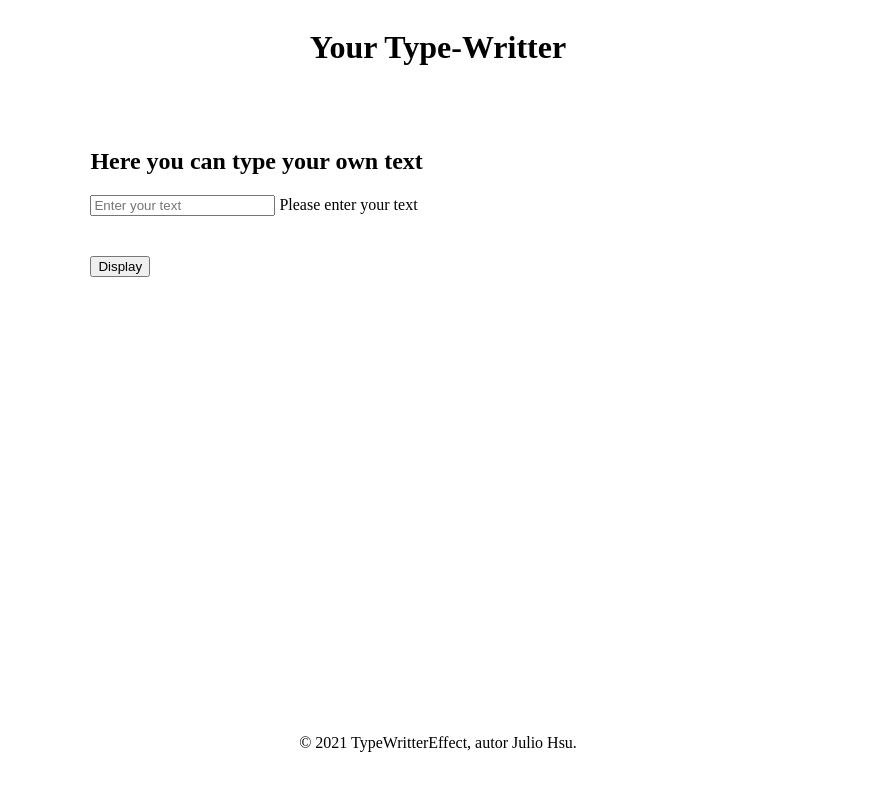
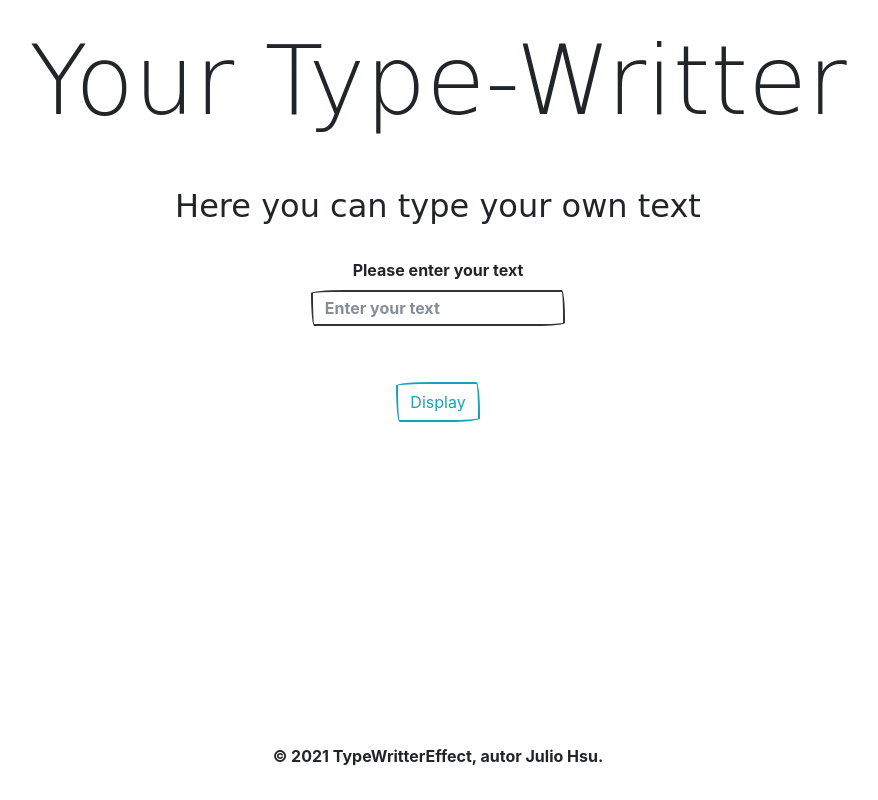
Before and after one commit to juliohsu/TypeWritterSite, a plain HTML site: page index.html in a window 1280 px wide. Shown: the whole page, without its empty margins (202-1080 px from the left). Drawn offline with nearby package versions, Linux system fonts and the light colour scheme; a web font is replaced by a local one.

Commit message:
change bootstrap

```diff
--- a/index.html
+++ b/index.html
@@ -4,7 +4,7 @@
     <meta charset="UTF-8" />
     <meta http-equiv="X-UA-Compatible" content="IE=edge" />
     <meta name="viewport" content="width=device-width, initial-scale=1.0" />
-    <link rel="stylesheet" href="../bootswatch/morph.min.css" />
+    <link rel="stylesheet" href="https://cdn.jsdelivr.net/npm/bootswatch@4.5.2/dist/sketchy/bootstrap.min.css" />
     <link rel="stylesheet" href="./style.css" />
     <title>TypeWritterOnline</title>
   </head>
@@ -18,14 +18,14 @@
             <h2>Here you can type your own text</h2>
           </label>
 
-          <div class="form-floating mt-3 d-flex flex-column">
+          <div class="form-floating mt-3 " id="text-div">
+            <label for="text">Please enter your text</label>
             <input
               type="text"
-              class="form-control col-lg-4"
+              class="form-control col-lg-5"
               id="text"
               placeholder="Enter your text"
             />
-            <label for="text">Please enter your text</label>
           </div>
         </div>
 
--- a/style.css
+++ b/style.css
@@ -29,3 +29,9 @@ body {
 #display-text {
   width: 100%;
 }
+
+#text-div {
+  display: flex;
+  flex-direction: column;
+  align-items: center;
+}
```
